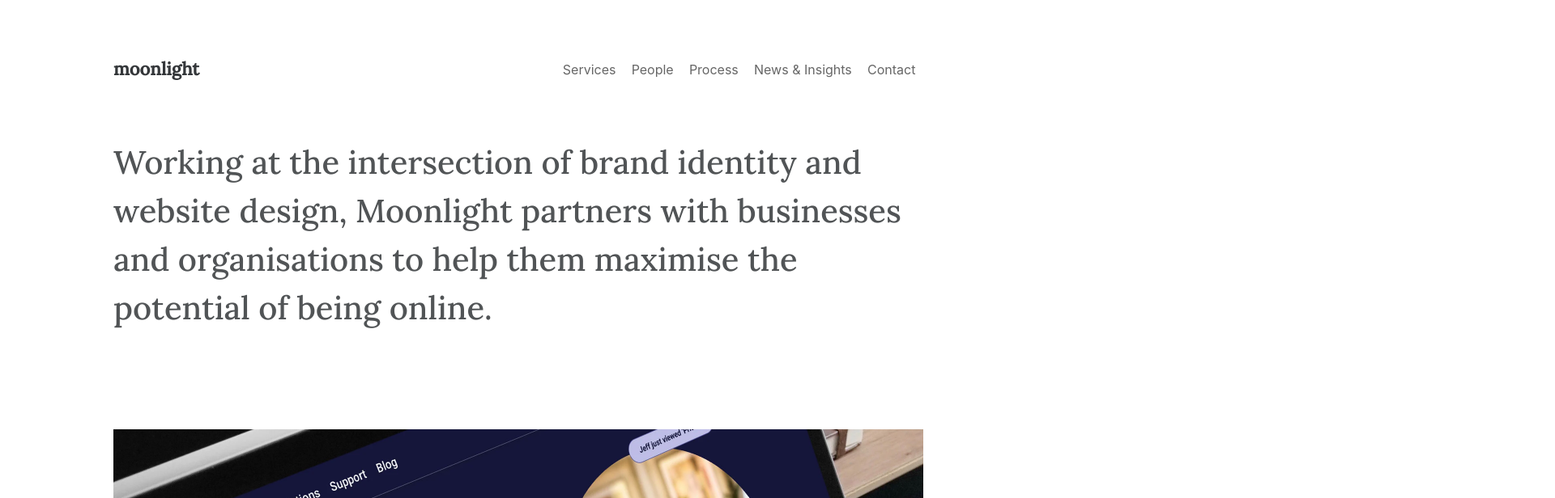
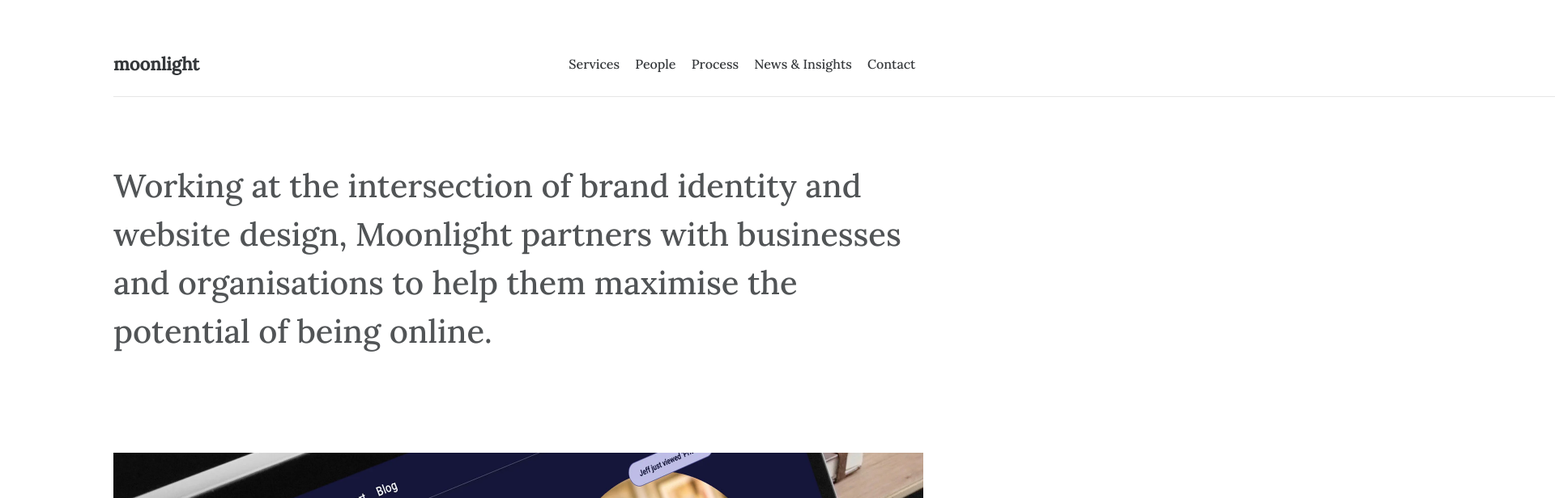
Before and after one commit to jbritttt/Moonlight, a plain HTML site: page index.html in a window 1280 px wide. Shown: the top 616 px of the page at 81% size, 1920 px wide, since content can reach past the window. Drawn offline with nearby package versions, Linux system fonts and the light colour scheme.

Commit message:
border added to header

```diff
--- a/scss/_header.scss
+++ b/scss/_header.scss
@@ -1,8 +1,24 @@
+
+
+
 .header-top {
   display: flex;
   justify-content: space-between;
   align-items: center;
-  padding: 5%;
+  padding:4.5% 5% 1.5% 5%;
+  position:relative;
+
+  :before {
+    content: "";
+    position: absolute;
+    left: auto;
+    bottom: 0;
+    height: 15px;
+    width: 100%;
+    border-bottom: 1px solid #e6e6e6;
+
+  }
+
   .logo {
     font-size: 18px;
     color: #34373a;
@@ -23,7 +39,13 @@
 
     li {
       padding: 0.6rem;
+      font-family: 'Lora', serif;
+      font-size:16px;
+      font-weight:500;
+      color:#34373a
     }
+
+
   }
 }
 
--- a/scss/style.scss
+++ b/scss/style.scss
@@ -8,6 +8,7 @@
 
 body {
   margin: 0;
+
 }
 
 //Hide these items on mobile
@@ -244,6 +245,7 @@ section {
 
 @media screen and (min-width: 765px) {
   .hero {
+    margin-top:3rem;
     h1 {
       font-size: 32px;
       line-height: 48px;
@@ -281,6 +283,7 @@ section {
 }
 @media screen and (min-width: 1024px) {
   .hero {
+    margin-top:5rem;
     h1 {
       font-size: 40px;
       line-height: 60px;
```
Also changed, not shown: css/style.css.
